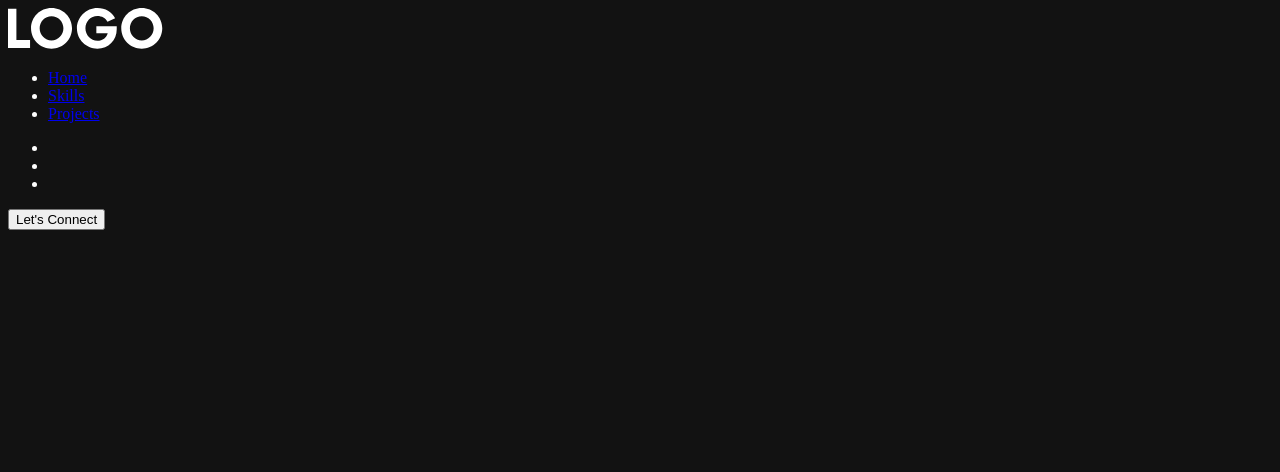
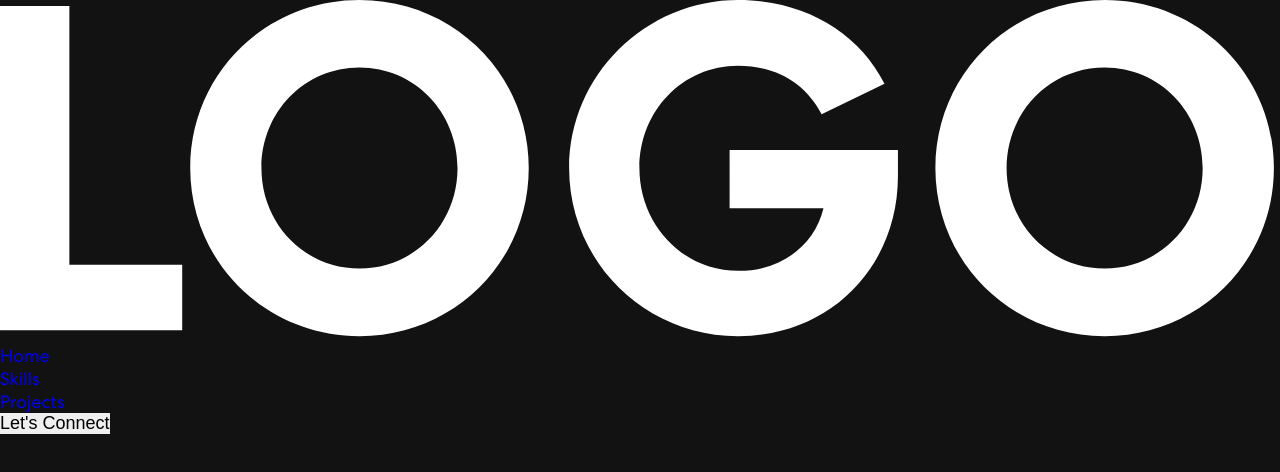
Before and after one commit to minhnhutbui/vue-portfolio, a Vue app: page / in a window 1280 px wide. Shown: the top 472 px of the page. Built offline with nearby package versions, Linux system fonts and the light colour scheme.

Commit message:
import CSS into app

```diff
--- a/src/App.vue
+++ b/src/App.vue
@@ -14,4 +14,5 @@ export default {
 
 <style>
 @import "./assets/css/App.css";
+@import "./assets/css/grid.css";
 </style>
--- a/src/assets/css/App.css
+++ b/src/assets/css/App.css
@@ -1,4 +1,103 @@
+/* CUSTOM FONT */
+@font-face {
+	font-family: Centra;
+	src: url("../font/CentraNo2-Bold.ttf");
+	font-weight: 700;
+}
+
+@font-face {
+	font-family: Centra;
+	src: url("../font/CentraNo2-Medium.ttf");
+	font-weight: 500;
+}
+
+@font-face {
+	font-family: Centra;
+	src: url("../font/CentraNo2-Book.ttf");
+	font-weight: 400;
+}
+
+:root {
+	--white: #fff;
+	--black: #121212;
+	--grey: #c5c5c5;
+}
+
+* {
+	margin: 0;
+	padding: 0;
+	box-sizing: border-box;
+}
+
+html {
+	scroll-behavior: smooth;
+	scroll-padding-top: 75px;
+}
+
 body {
-    background-color: #121212 !important;
-    color: #fff !important;
+	font-weight: 400;
+	overflow-x: hidden;
+	position: relative;
+	background-color: var(--black) !important;
+	color: var(--white) !important;
+	font-family: "Centra", sans-serif !important;
 }
+
+h1,
+h2,
+h3,
+h4,
+h5,
+h6 {
+	margin: 0;
+	padding: 0;
+	line-height: normal;
+}
+
+p,
+a,
+li,
+button,
+ul {
+	margin: 0;
+	padding: 0;
+	line-height: normal;
+	text-decoration: none;
+}
+
+li {
+	list-style-type: none;
+}
+
+a:hover {
+	text-decoration: none;
+	cursor: pointer;
+}
+
+img {
+	width: 100%;
+	height: auto;
+}
+
+button {
+	border: none;
+	outline: none;
+}
+
+button:hover {
+	cursor: pointer;
+}
+
+input:focus,
+textarea:focus,
+select:focus {
+	outline: none;
+}
+
+/* NAV BAR CSS */
+
+.nav_right--items,
+.nav_right--socials,
+.nav_right--button {
+	font-size: 18px;
+}
--- a/src/assets/css/grid.css
+++ b/src/assets/css/grid.css
@@ -5,7 +5,7 @@
 }
 
 .grid.wide {
-    max-width: 1200px;
+	max-width: 1400px;
 	margin: 0 auto;
 }
 
```
Lines whose indentation alone changed are shown as unchanged.
